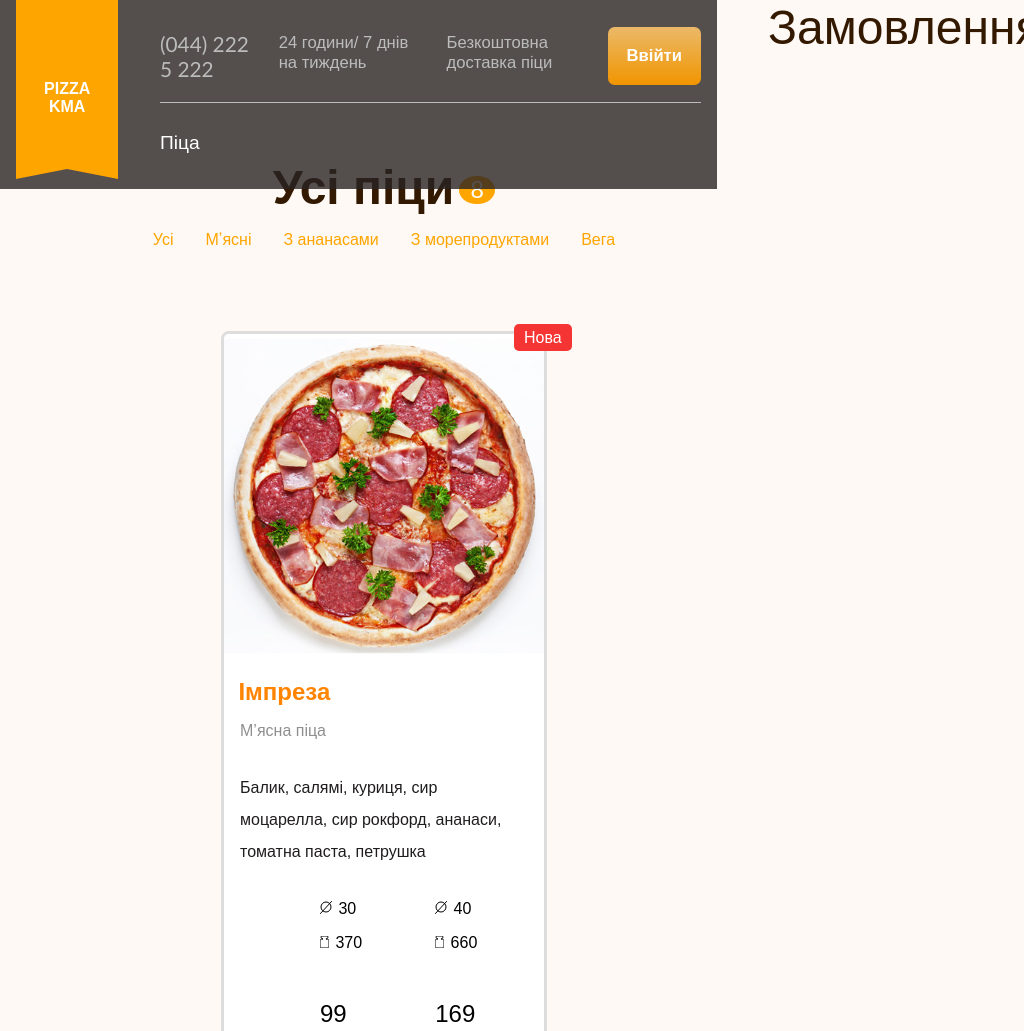
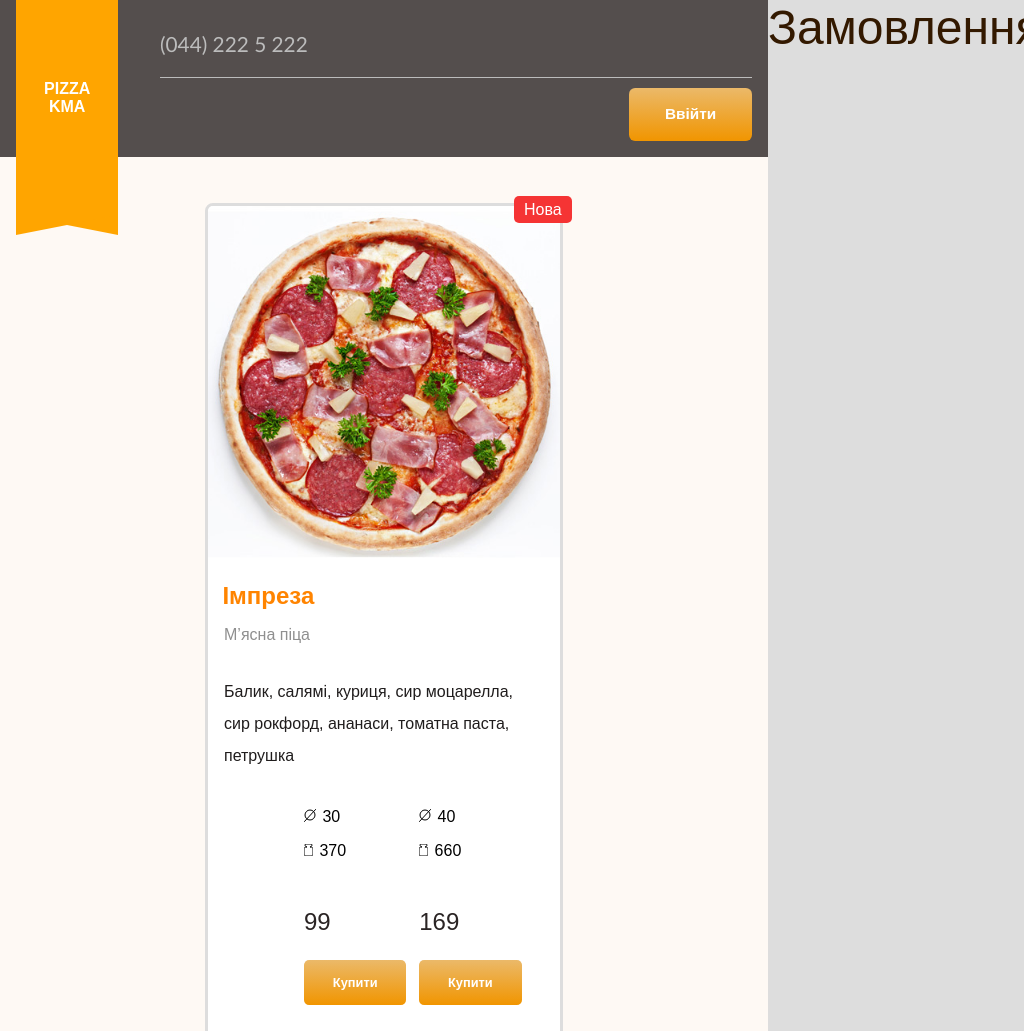
Before and after one commit to SvitlanaLormanUA/PizzaSite, a plain HTML site: page index.html in a window 1024 px wide. Shown: the top 1031 px of the page. Drawn offline with Linux system fonts and the light colour scheme.

Commit message:
added navbar

```diff
--- a/app.js
+++ b/app.js
@@ -91,7 +91,8 @@ document.addEventListener("DOMContentLoaded", (event) => {
                 weight: 790,
                 size: 40,
                 price: 169
-            }
+            },
+            is_popular: true
         },
         {
             id: 17,
@@ -184,7 +185,7 @@ document.addEventListener("DOMContentLoaded", (event) => {
         const ingredientsClass = 'ingredientsClass';
 
         const badgeNew = pizza.is_new ? `<p class="badge badge-new">Нова</p>` : '';
-        const popularBadge = pizza.is_popular ? `<p class="badge badge-popular ${pizza.id == 3 ? 'specialPizza' : ''}">Популярна</p>` : '';
+        const popularBadge = pizza.is_popular ? `<p class="badge badge-popular ${pizza.id >= 3 ? 'specialPizza' : ''}">Популярна</p>` : '';
 
         const smallSize = pizza.small_size ? `
             <div  id="smallSize">
@@ -201,7 +202,7 @@ document.addEventListener("DOMContentLoaded", (event) => {
                 <p> <img src="images/size-icon.svg" class="imgSize"/>${pizza.big_size.size}</p>
                 <p> <img src="images/weight.svg" class="imgWeight"/>${pizza.big_size.weight}</p>
                 <p id="price">${pizza.big_size.price} </p>
-                <button class="buyButton"> ${buyText}</button>
+                <button class="buyButton buyButton2"> ${buyText}</button>
             </div>` : '';
 
        // Helper function to capitalize the first letter of the first word
--- a/style.css
+++ b/style.css
@@ -3,25 +3,39 @@ body {
     font-family: 'Arial', Helvetica;
     padding: 0;
     margin: 0;
+
 }
+
+
 
 .container{
     display: grid;
     grid-template-columns: 75% 25%;
+    gap:0;
 
 
+}
+.block1{
+
+    margin-right: 0em;
+
+}
+.block2{
+    display: flex;
+    box-sizing: border-box;
+    background-color: #ddd;
 }
 .pizzaContentAll {
     background-color: rgb(255, 255, 255);
     border: 0.2em solid #ddd;
-    margin: 2em;
+    margin: 1em;
     margin-top: 2em;
     border-radius: 0.5em;
     display: flex;
     flex-direction: column;
     align-items: left;
-    width: 20em;
-    height: 50em;
+    width: 22em;
+    height: 52em;
     overflow: hidden;
     position: relative;
 
@@ -38,7 +52,7 @@ header {
     position: fixed;
     box-sizing: border-box;
     margin-bottom: 2em;
-    width:70%;
+    width:75%;
 
     z-index: 3; /* Збільшення z-index для хедера */
 
@@ -246,40 +260,6 @@ header p {
 #hidButton{
     visibility: hidden;
 }
-@media screen and (max-width: 921px){
-    #PizzaKma {
-        height: 8em; /* Adjust height for smaller screens */
-    }
-}
-@media  screen and (max-width: 800px) {
-
-    #PizzaKma {
-        height: 8em; /* Adjust height for smaller screens */
-    }
-    #freeDelivery,
-    #days,
-    #pizzaBottom{
-        display: none ;
-    }
-    #phoneNumber{
-        width:10em;
-    }
-    #bottomHeader{
-        display: flex   ;
-        justify-content: end;
-    }
-    .enterButton{
-        visibility: hidden;
-    }
-    #hidButton{
-        visibility: visible;
-    }
-
-
-
-}
-
-
 
 footer{
     background-image: linear-gradient(rgb(232, 230, 230), rgb(195, 190, 190), rgb(141, 139, 139));
@@ -319,23 +299,70 @@ footer{
 }
 .menu{
     text-align: center;
-    padding-top: 12em; /* Same value as margin-top of the menu */
+    padding-top: 14em; /* Same value as margin-top of the menu */
 }
+@media screen and (max-width: 921px){
+    #PizzaKma {
+        height: 8em; /* Adjust height for smaller screens */
+    }
+}
+@media  screen and (max-width: 1200px) {
 
-@media  screen and (min-width: 800px) {
+    #PizzaKma {
+        height: em; /* Adjust height for smaller screens */
+    }
+    #freeDelivery,
+    #days,
+    #pizzaBottom{
+        display: none ;
+    }
+    #phoneNumber{
+        width:10em;
+    }
+    #bottomHeader{
+        display: flex   ;
+        justify-content: end;
+    }
+    .enterButton{
+        visibility: hidden;
+    }
+    #hidButton{
+        visibility: visible;
+    }
 
-    .menu{
-        padding-top: 12em; /* Same value as margin-top of the menu */
-    }
 
 }
 
-@media screen and (min-width: 835px) {
+@media screen and (min-width: 500px) and (max-width:1200px) {
+    #PizzaKma {
+        height: 6em; /* Adjust height for smaller screens */
+    }
     .menu{
-        padding-top: 10em; /* Same value as margin-top of the menu */
+       padding-top: 1em;
+       visibility: hidden;
+    }
+    #filters{
+        visibility: hidden;
     }
     #allPizzas {
         font-size: 3em;
+     }
+     #freeDelivery,
+     #days,
+     #pizzaBottom{
+         display: none ;
+     }
+}
+@media screen and (min-width: 1000px) {
+    #PizzaKma {
+        height: 8.5em; /* Adjust height for smaller screens */
+    }
+}
+
+@media screen and (min-width: 1000px) and (max-width: 1500px) {
+    .menu{
+        padding-top: 0em;
+        visibility: hidden;
      }
 
 }
@@ -352,7 +379,7 @@ footer{
     cursor: pointer;
 }
 
-.filterItem:nth-of-type(){
+.filterItem:nth-of-type(1){
     padding: 1em;
     background-color: orange;
     color: white;
@@ -370,6 +397,7 @@ footer{
     padding-left: 0;
     color: rgb(32, 29, 29);
     line-height: 2;
+    min-height: 100px;
 }
 .size {
     display: flex;
@@ -387,6 +415,8 @@ footer{
 #price{
     margin-top: 2em;
     font-size: 24px;
+    color:rgb(42, 36, 36);
+    text-shadow: 2px;
 }
 
 .buyButton{
```
